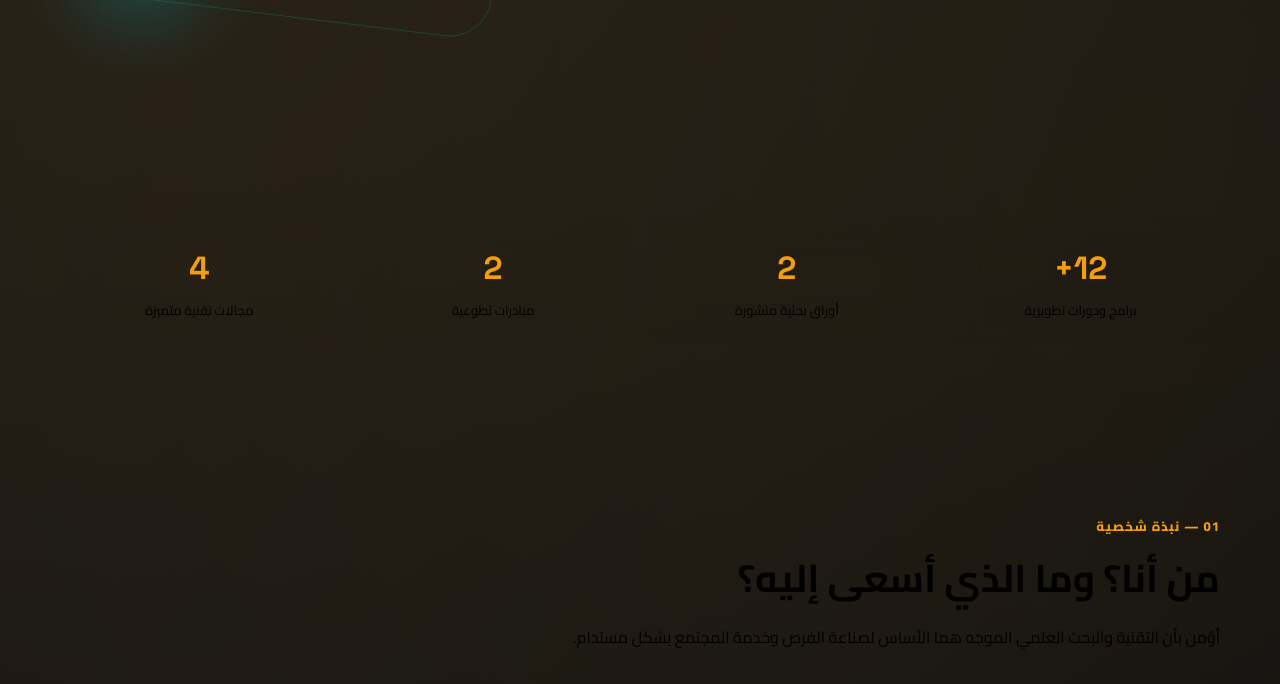
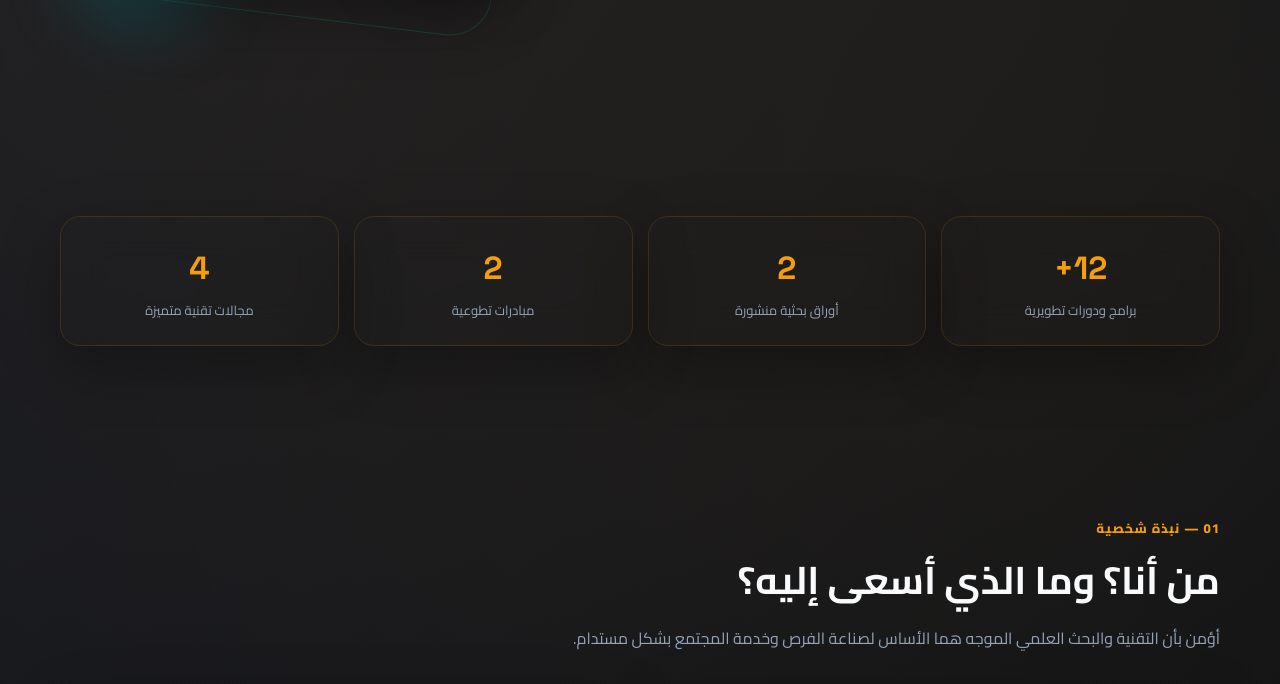
Before and after one commit to rashedalabidi7-beep/Personal-website-, a plain HTML site: page index.html in a window 1280 px wide. Shown: the part 751-1435 px from the top of the page. Drawn offline with Linux system fonts and the light colour scheme.

Commit message:
Refactor CSS variables for dark and light modes

```diff
--- a/index.html
+++ b/index.html
@@ -12,11 +12,28 @@
   <link rel="stylesheet" href="https://cdnjs.cloudflare.com/ajax/libs/font-awesome/6.5.2/css/all.min.css">
 
   <style>
-  :root {
+:root {
+  /* الوضع الداكن (Dark Mode) - ذهبي داكن فاخر */
   --primary: #f59e0b;
   --secondary: #fbbf24;
-  --bg-dark: #18181b;
-  --card-bg: #27272a;
+  --bg-dark: #0f172a;
+  --card-bg: #1e293b;
+  --text: #f8fafc;
+  --muted: #94a3b8;
+  --line: rgba(245, 158, 11, 0.15);
+  --shadow: 0 20px 60px rgba(0, 0, 0, 0.3);
+}
+
+body.light {
+  /* الوضع النهاري (Light Mode) - ذهبي برونزي على خلفية مريحة */
+  --primary: #d97706;
+  --secondary: #b45309;
+  --bg-dark: #f8fafc;
+  --card-bg: #ffffff;
+  --text: #0f172a;
+  --muted: #64748b;
+  --line: rgba(217, 119, 6, 0.15);
+  --shadow: 0 10px 30px rgba(0, 0, 0, 0.05);
 }
 
 * { box-sizing: border-box; margin: 0; padding: 0; }
@@ -30,24 +47,6 @@ body {
       color: var(--text);
       line-height: 1.85;
       overflow-x: hidden;
-    }
-
-    body.light {
-      --bg: #f0fdf4;
-      --bg-soft: #dcfce7;
-      --card: rgba(255, 255, 255, 0.75);
-      --card-strong: rgba(255, 255, 255, 0.95);
-      --text: #064e3b;
-      --muted: #047857;
-      --line: rgba(16, 185, 129, 0.25);
-      --primary: #059669;
-      --secondary: #0891b2;
-      --accent: #d97706;
-      --shadow: 0 20px 60px rgba(6, 78, 59, 0.12);
-      background:
-        radial-gradient(circle at 10% 10%, rgba(5, 150, 105, .15), transparent 28%),
-        radial-gradient(circle at 90% 15%, rgba(8, 145, 178, .13), transparent 30%),
-        linear-gradient(135deg, #f0fdf4, #e6f4ea);
     }
 
     a { color: inherit; text-decoration: none; }
```
